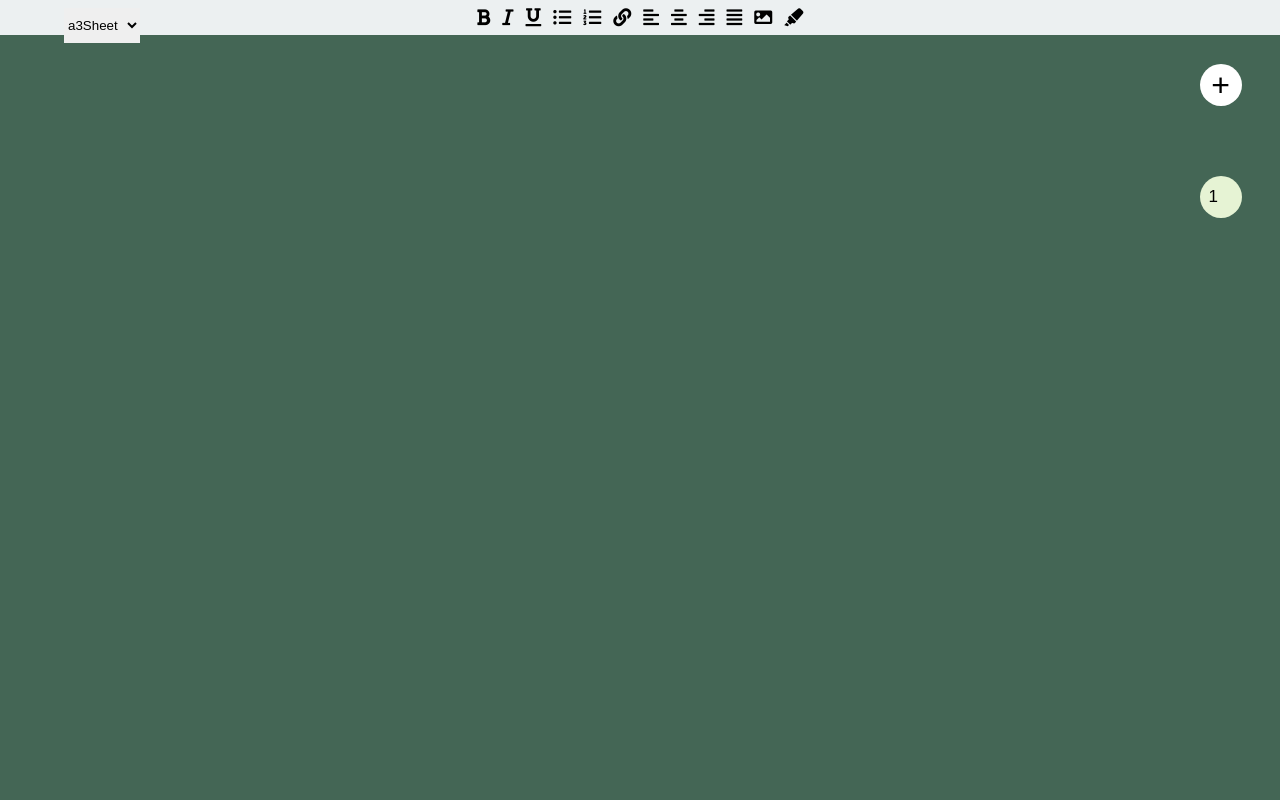
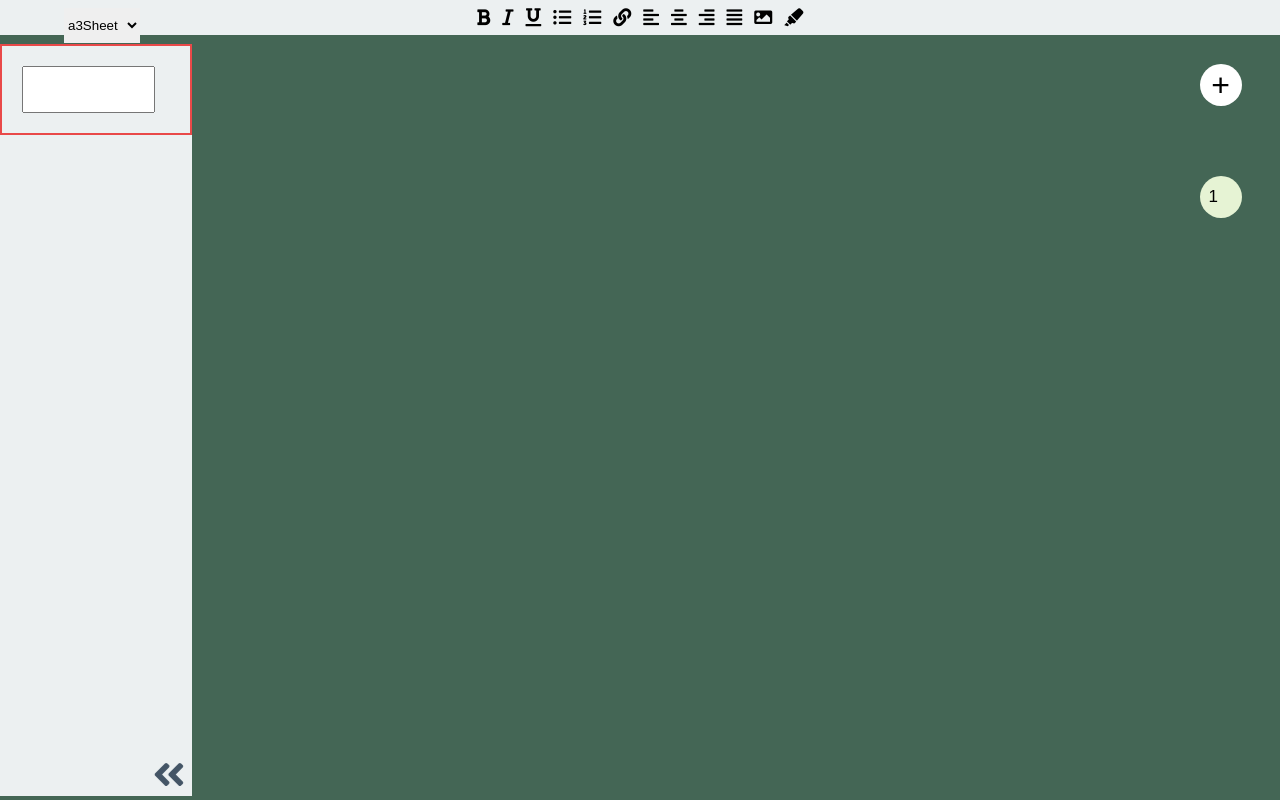
Before and after one commit to Sidahmeders/hidden-work, a website built with Vite: page src/index.html in a window 1280 px wide. Built offline with nearby package versions, Linux system fonts and the light colour scheme.

Commit message:
added the chapter element

```diff
--- a/src/components/PaperSheet/index.js
+++ b/src/components/PaperSheet/index.js
@@ -1,4 +1,4 @@
-import SelectSheetTemplateEl from '../common/SelectSheetStyle'
+import SelectSheetTemplateEl from '../common/SelectSheetStyleEl'
 import PageOffsetEl from '../common/PageOffsetEl'
 
 const HeaderContainerEl = document.getElementById('header-container')
--- /dev/null
+++ b/src/components/chapter-sidebar/_styles.scss
@@ -0,0 +1,50 @@
+#chapter-sidebar {
+  position: fixed;
+  left: 0;
+  top: 5.5%;
+  height: 94vh;
+  width: 15vw;
+  background: #ecf0f1;
+
+  .toggle-sidebar-btn {
+    position: absolute;
+    right: 0;
+    bottom: 0;
+    height: 40px;
+    width: 40px;
+    border-radius: 50%;
+
+    img {
+      &:hover {
+        cursor: pointer;
+      }
+
+      @keyframes double-arrow {
+        from {
+          transform: translateX(-6px);
+        }
+        to {
+          transform: translateX(6px);
+        }
+      }
+    }
+
+    img {
+      animation-name: double-arrow;
+      animation-duration: 3s;
+      animation-iteration-count: infinite;
+      animation-direction: alternate;
+    }
+  }
+
+  .chapter-placeholder {
+    border: 2px solid rgb(233, 73, 73);
+    padding: 20px;
+
+    input[type='text'] {
+      width: 90%;
+      font-size: 20px;
+      padding: 10px 20px;
+    }
+  }
+}
--- /dev/null
+++ b/src/components/chapter-sidebar/index.js
@@ -0,0 +1,8 @@
+import './_styles.scss'
+import ToggleSidebarEl from './slices/ToggleSidebarEl'
+import ChapterPlaceholderEl from './slices/ChapterPlaceholderEl'
+
+const ChapterSidebarEl = document.getElementById('chapter-sidebar')
+
+ChapterSidebarEl.appendChild(ToggleSidebarEl)
+ChapterSidebarEl.appendChild(ChapterPlaceholderEl)
--- /dev/null
+++ b/src/components/chapter-sidebar/slices/ChapterPlaceholderEl.js
@@ -0,0 +1,9 @@
+const ChapterPlaceholderEl = document.createElement('div')
+ChapterPlaceholderEl.className = 'chapter-placeholder'
+
+const InputEl = document.createElement('input')
+InputEl.type = 'text'
+
+ChapterPlaceholderEl.appendChild(InputEl)
+
+export default ChapterPlaceholderEl
--- /dev/null
+++ b/src/components/chapter-sidebar/slices/ToggleSidebarEl.js
@@ -0,0 +1,12 @@
+import LeftArrowIcon from '../../../assets/double-left.svg'
+
+const ToggleSidebarEl = document.createElement('div')
+ToggleSidebarEl.className = 'toggle-sidebar-btn'
+
+const IconEl = document.createElement('img')
+IconEl.style.width = '80%'
+IconEl.src = LeftArrowIcon
+
+ToggleSidebarEl.appendChild(IconEl)
+
+export default ToggleSidebarEl
--- a/src/index.html
+++ b/src/index.html
@@ -15,6 +15,8 @@
   <body>
     <div id="header-container"></div>
 
+    <section id="chapter-sidebar"></section>
+
     <section id="sheets-container"></section>
 
     <script type="module" src="/main.js"></script>
--- a/src/main.js
+++ b/src/main.js
@@ -1,2 +1,3 @@
 import './components/TextEditorHeader'
-import './components/PaperSheet/index.js'
+import './components/chapter-sidebar'
+import './components/PaperSheet'
```
Also changed, not shown: src/assets/double-left.svg (added), src/components/common/SelectSheetStyleEl.js (renamed from src/components/common/SelectSheetStyle.js).
